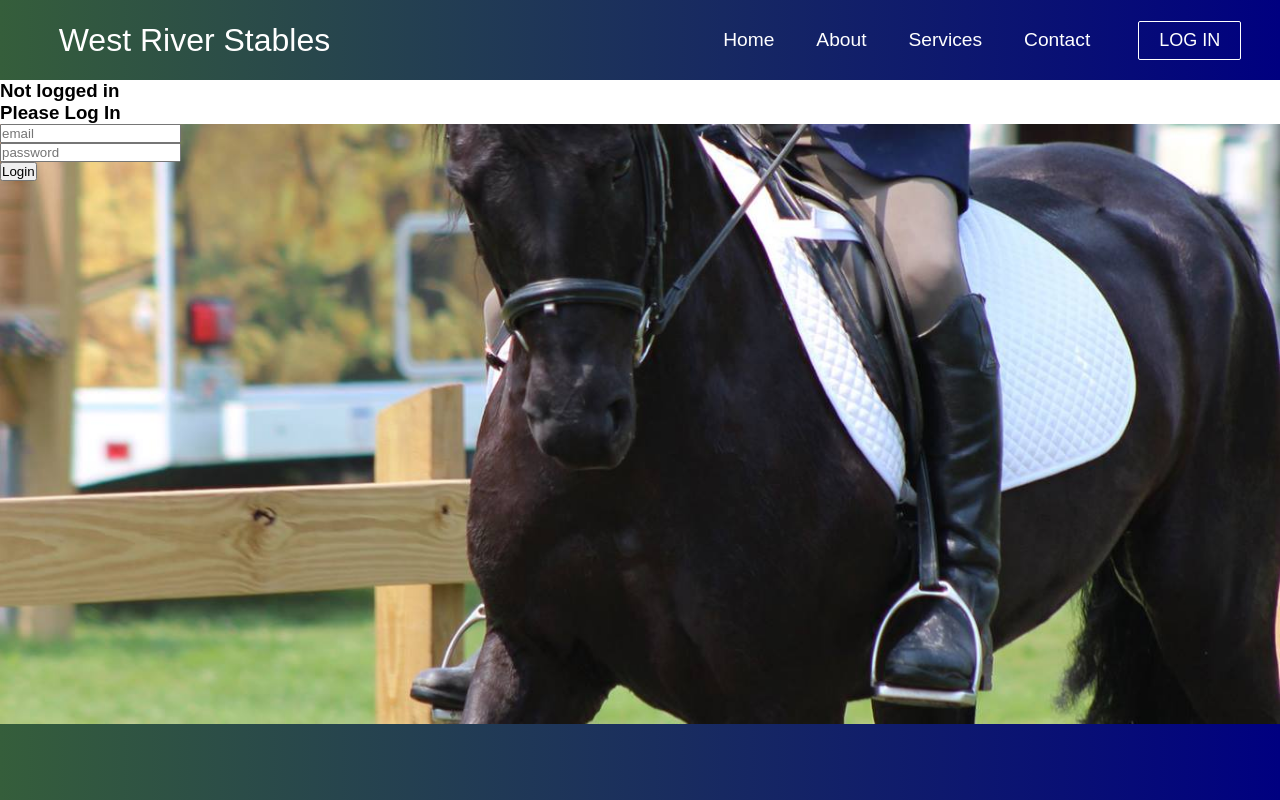
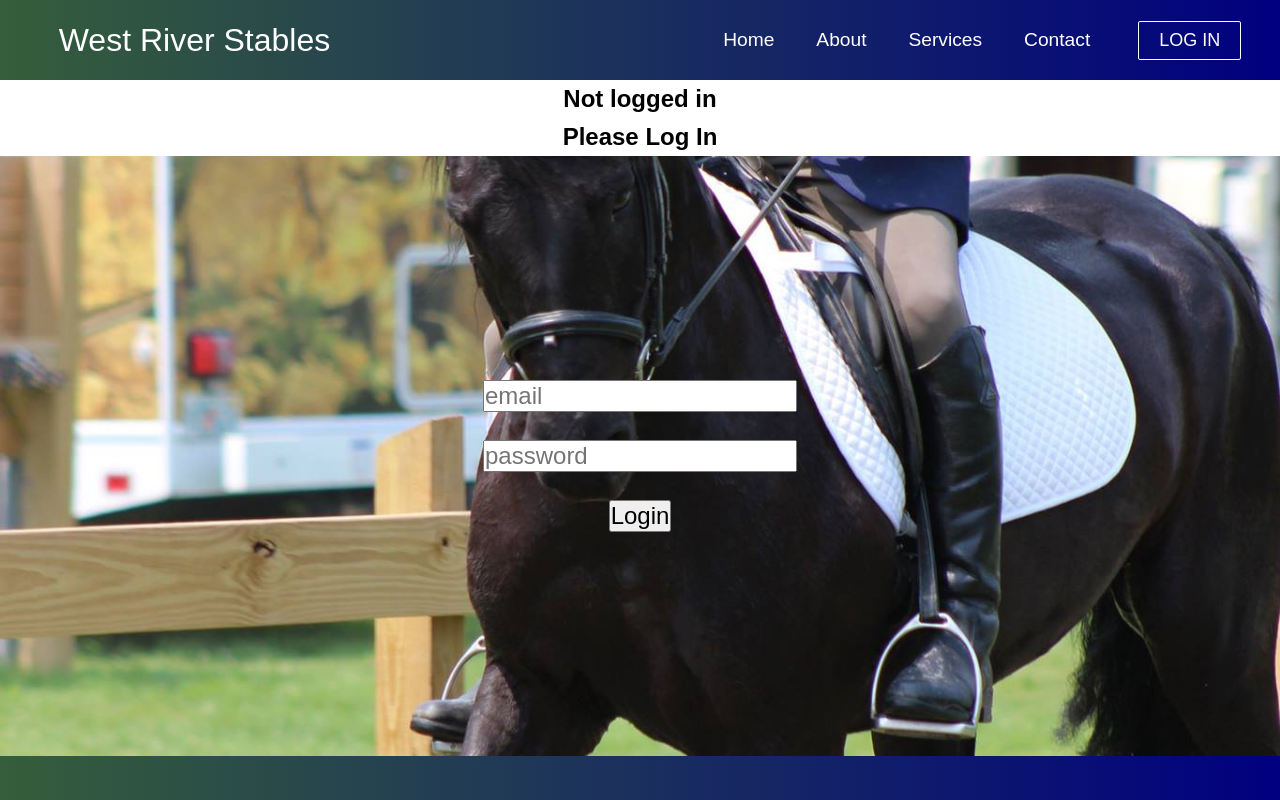
Before and after one commit to jrog20/wrs-website-react, a React (Create React App) app: page /login in a window 1280 px wide. Shown: the top 800 px of the page. Built offline with nearby package versions, Linux system fonts and the light colour scheme; no server answers.

Commit message:
Clean up code and add styling

```diff
--- /dev/null
+++ b/src/components/Login.css
@@ -0,0 +1,34 @@
+.login-form {
+  display: flex;
+  flex-direction: column;
+  justify-content: center;
+  align-content: center;
+  width: 100%;
+  height: 100%;
+}
+
+.login-form input {
+  margin: auto;
+  margin-top: 5px;
+  margin-bottom: 5px;
+  font-size: 1.5em;
+}
+
+.logout input {
+  display: block;
+  font-size: 1.2em;
+  display: flex;
+  flex-direction: column;
+  justify-content: center;
+  align-content: center;
+  margin: 50px auto 50px auto;
+  max-width: 100%;
+  padding: 10px;
+}
+
+.login-warning {
+  font-size: 1.5em;
+  display: flex;
+  justify-content: center;
+  padding: 5px;
+}
--- a/src/components/Login.js
+++ b/src/components/Login.js
@@ -1,24 +1,16 @@
 import React from 'react';
 import rogerriding from '../assets/images/rogerriding.jpeg';
+import './Login.css';
 
-function Login({ loginFormData, handleOnChange, handleOnSubmit, email, password, username }) {
+function Login({ handleOnChange, handleOnSubmit, email, password }) {
   return (
     <>
       <div className='background-image' style={{ backgroundImage: `url(${rogerriding})` }} alt="Login">
-      {/* <LoginForm /> */}
-        <form onSubmit={handleOnSubmit}>
-          {/* <input
-            type="text"
-            name="username"
-            placeholder="username"
-            value={username}
-            onChange={handleOnChange}
-          /><br/> */}
+        <form className='login-form' onSubmit={handleOnSubmit}>
           <input
             type="text"
             name="email"
             placeholder="email"
-            // Changed - this is correct?
             value={email}
             onChange={handleOnChange}
           /><br/>
--- a/src/components/Logout.js
+++ b/src/components/Logout.js
@@ -1,16 +1,14 @@
 import React from 'react'
 import { connect } from 'react-redux'
 import { logout } from "../actions/currentUser"
+import './Login.css';
 
-const Logout = ({ logout, history }) => {
+const Logout = ({ logout }) => {
   return (
-    <div className="Logout">
-      {/* <form onSubmit={logout}> */}
-      {/* changed to this: */}
+    <div className="logout">
       <form onSubmit={(event) => {
         event.preventDefault()
         logout()
-        // history.push('/')
       }
       }>
         <input
--- a/src/containers/LoginContainer.js
+++ b/src/containers/LoginContainer.js
@@ -3,18 +3,14 @@ import { connect } from 'react-redux';
 import Login from '../components/Login';
 import Logout from '../components/Logout';
 import PostForm from '../components/PostForm';
-
+import PostsContainer from './PostsContainer';
 // import { getCurrentUser } from '../actions/currentUser.js';
-// NEW
 import { updateLoginForm } from "../actions/loginForm.js";
 import { login, logout } from "../actions/currentUser.js"
-
 // import { login, getCurrentUser } from "../actions/currentUser.js";
-// import rogerriding from '../assets/images/rogerriding.jpeg';
 
 const LoginContainer = ({ loginFormData, updateLoginForm, login, history, currentUser, loggedIn }) => {
 
-  // handleOnChange
   const handleOnChange = event => {
     const { name, value } = event.target
     const updatedFormInfo = {
@@ -25,28 +21,38 @@ const LoginContainer = ({ loginFormData, updateLoginForm, login, history, curren
     console.log(updatedFormInfo)
   }
 
-  // handleOnSubmit
   const handleOnSubmit = event => {
     event.preventDefault()
     // Submit info from the form to the backend to authenticate
     // the user and, if valid, send the user back to the front end.
     // With the response, set the state.
     login(loginFormData)
+    // trying to redirect
+    // this.history.push('/posts');
+    console.log(loginFormData)
   }
-    console.log(loginFormData)
+
   return (
     <div>
-      {/* 'Welcome Roger' OR 'Not logged in' =  */}
-      <h3>
-        { currentUser ? `Welcome, ${currentUser.username}!` : 'Not logged in'}
+      {/* Need to look at this code - rendering as undefined at first login, and then correct at roger on refresh */}
+      {/* <h3 className='login-warning'>
+        {currentUser
+          ? `Welcome, ${currentUser.username}!`
+          : 'Not logged in'
+        } */}
+        <h3 className='login-warning'>
+        {currentUser
+          ? `Welcome!`
+          : 'Not logged in'
+        }
       </h3>
-      {/* Post component OR 'Please Log In' =  */}
-      <h3>
-        { currentUser ? <PostForm /> : 'Please Log In'}
+      <h3 className='login-warning'>
+        {currentUser
+          ? <PostForm />
+          : 'Please Log In'
+        }
       </h3>
-      {/* If logged in = Logout component. If not logged in = Login component. */}
-      {
-        currentUser ?
+        {currentUser ?
           <Logout logout={logout}/>
           :
           <Login
@@ -54,34 +60,12 @@ const LoginContainer = ({ loginFormData, updateLoginForm, login, history, curren
             handleOnSubmit={handleOnSubmit}
             email={loginFormData.email}
             password={loginFormData.password}
-          // username={loginFormData.username}
           />
         }
-      {/* <Login /> */}
-      {/* COMMENTED OUT FOR NOW... */}
-      {/* <div className='background-image' style={{ backgroundImage: `url(${rogerriding})` }} alt="Login">
-        <form onSubmit={handleOnSubmit}>
-          <input
-            type="text"
-            name="email"
-            placeholder="email"
-            value={loginFormData.email}
-            onChange={handleOnChange}
-          /><br/> */}
-          {/* change back to type='password' for production */}
-          {/* <input
-            type="text"
-            name="password"
-            placeholder="password"
-            value={loginFormData.password}
-            onChange={handleOnChange}
-          /><br/>
-          <input
-            type="submit"
-            value="Login"
-          />
-        </form>
-      </div> */}
+        {currentUser ?
+          <PostsContainer />
+          : null
+        }
     </div>
   );
 }
```
Lines whose indentation alone changed are shown as unchanged.
